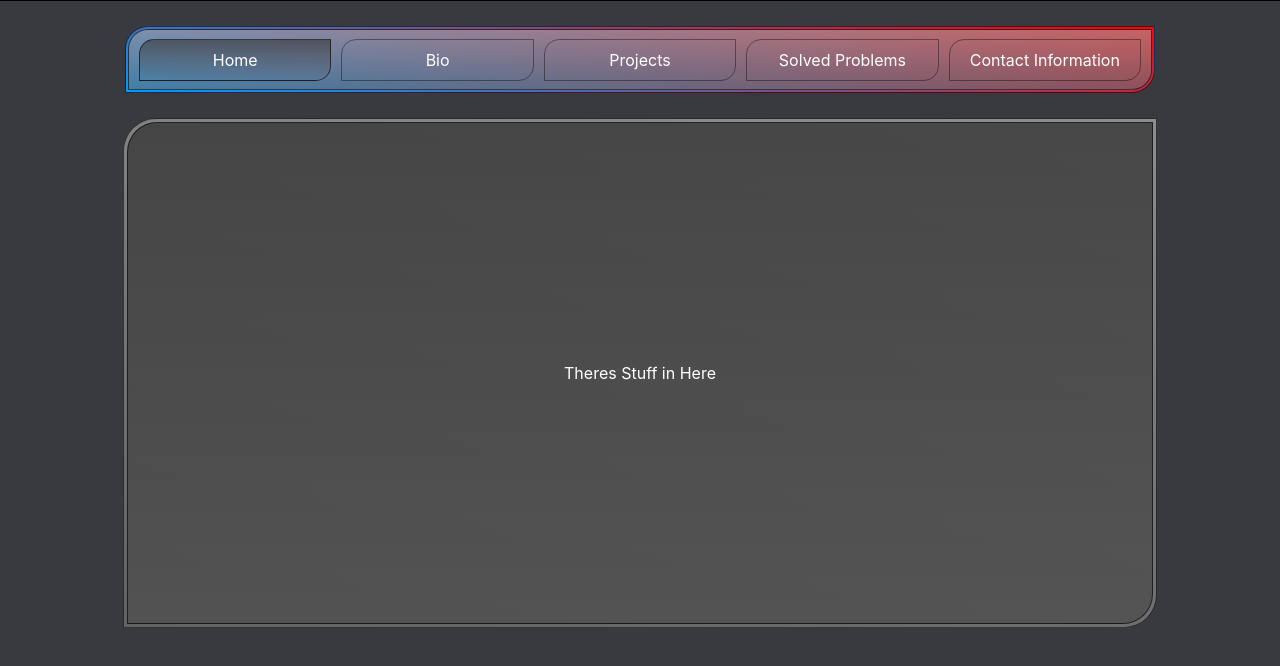
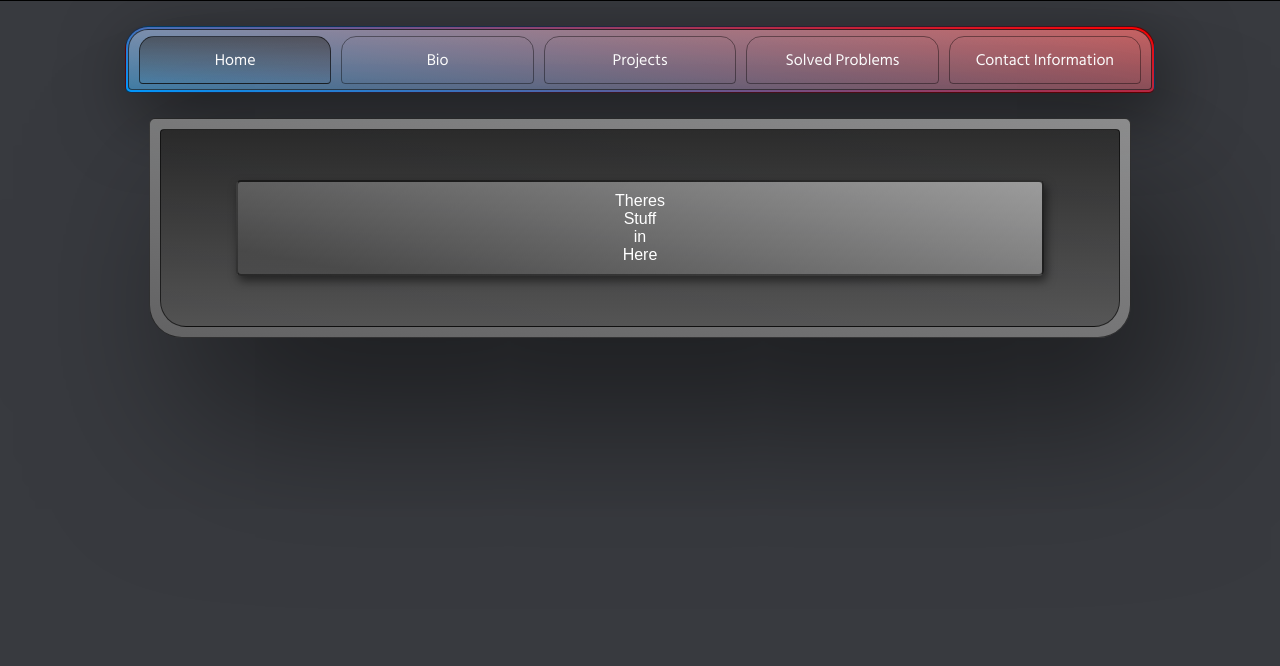
Before and after one commit to JamesNapoletano/personal-portfolio, a React (Create React App) app: page / in a window 1280 px wide. Shown: the top 666 px of the page. Built offline with nearby package versions, Linux system fonts and the light colour scheme.

Commit message:
updated layout

```diff
--- a/src/Components/ContentBox/ContentBox.jsx
+++ b/src/Components/ContentBox/ContentBox.jsx
@@ -6,7 +6,19 @@ const ContentBox = () => {
 
         <div className={styles.contentStroke}>
             <div className={styles.contentBase}>
-                <p>Theres Stuff in Here</p>
+                <div className={styles.innerContent}>
+
+
+                    Theres
+                    <br/>
+                    Stuff
+                    <br/>
+                    in
+                    <br/>
+                    Here
+
+
+                    </div>
             </div>
         </div>
 
--- a/src/Components/ContentBox/ContentBox.module.css
+++ b/src/Components/ContentBox/ContentBox.module.css
@@ -1,19 +1,35 @@
+
 .contentStroke {
+    box-sizing: border-box;
     border: 1px solid rgba(0, 0, 0, 0.6);
+    border-radius: 6px 6px 33px 33px;
+    box-shadow: 40px 80px 160px rgba(0, 0, 0, 0.5);
     background: linear-gradient(10deg, rgba(109, 109, 109, 0.8) 0%, rgb(163, 163, 163, 0.8) 100%);
     width: fit-content;
     height: fit-content;
-    border-radius: 33px 0px;
 }
 
 .contentBase {
+    box-sizing: border-box;
     border: 1px solid rgba(0, 0, 0, 0.6);
-    background: linear-gradient(0deg, rgba(78, 78, 78, 0.8) 0%, rgba(54, 54, 54, 0.8) 100%);
-    margin: 3px;
-    width: 1024px;
-    height: 500px;
+    border-radius: 4px 4px 26px 26px;
+    background: linear-gradient(0deg, rgba(78, 78, 78, 0.8) 0%, rgba(22, 22, 22, 0.8) 100%);
+    margin: 10px;
+    width: 960px;
+    height: auto;
     display: flex;
     justify-content: space-around;
     align-items: center;
-    border-radius: 30px 0px;
 }
+
+.innerContent {
+    border: 2px solid rgba(0, 0, 0, 0.6);
+    border-radius: 5px;
+    box-shadow: 2.5px 5px 10px rgba(0, 0, 0, 0.5);
+    background: linear-gradient(10deg, rgba(78, 78, 78, 0.5) 10%, rgba(255, 255, 255, 0.5) 100%);
+    margin: 50px 75px;
+    padding: 10px;
+    width: 100%;
+    height: 100%;
+    font-family: 'Nunito-sans', sans-serif;
+}
--- a/src/Components/NavBar/NavBar.jsx
+++ b/src/Components/NavBar/NavBar.jsx
@@ -9,22 +9,8 @@ const NavBar = () => {
                 <div
                     id='home'
                     className={styles.navButtonDown}
-                    onMouseEnter={() => {
+                    onClick={() => {
                         if (document.getElementById('home').className === `${styles.navButtonInit}`) {
-
-                            document.getElementById('home').className = `${styles.navButtonUp}`
-                        }
-                    }
-                    }
-                    onMouseLeave={() => {
-                        if (document.getElementById('home').className === `${styles.navButtonUp}`) {
-
-                            document.getElementById('home').className = `${styles.navButtonInit}`
-                        }
-                    }
-                    }
-                    onClick={() => {
-                        if (document.getElementById('home').className === `${styles.navButtonUp}`) {
 
                             document.getElementById('home').className = `${styles.navButtonDown}`
 
@@ -44,22 +30,8 @@ const NavBar = () => {
                 <div
                     id='bio'
                     className={styles.navButtonInit}
-                    onMouseEnter={() => {
+                    onClick={() => {
                         if (document.getElementById('bio').className === `${styles.navButtonInit}`) {
-
-                            document.getElementById('bio').className = `${styles.navButtonUp}`
-                        }
-                    }
-                    }
-                    onMouseLeave={() => {
-                        if (document.getElementById('bio').className === `${styles.navButtonUp}`) {
-
-                            document.getElementById('bio').className = `${styles.navButtonInit}`
-                        }
-                    }
-                    }
-                    onClick={() => {
-                        if (document.getElementById('bio').className === `${styles.navButtonUp}`) {
 
                             document.getElementById('home').className = `${styles.navButtonInit}`
 
@@ -78,22 +50,8 @@ const NavBar = () => {
                 <div
                     id='projects'
                     className={styles.navButtonInit}
-                    onMouseEnter={() => {
+                    onClick={() => {
                         if (document.getElementById('projects').className === `${styles.navButtonInit}`) {
-
-                            document.getElementById('projects').className = `${styles.navButtonUp}`
-                        }
-                    }
-                    }
-                    onMouseLeave={() => {
-                        if (document.getElementById('projects').className === `${styles.navButtonUp}`) {
-
-                            document.getElementById('projects').className = `${styles.navButtonInit}`
-                        }
-                    }
-                    }
-                    onClick={() => {
-                        if (document.getElementById('projects').className === `${styles.navButtonUp}`) {
 
                             document.getElementById('home').className = `${styles.navButtonInit}`
 
@@ -112,22 +70,8 @@ const NavBar = () => {
                 <div
                     id='problems'
                     className={styles.navButtonInit}
-                    onMouseEnter={() => {
+                    onClick={() => {
                         if (document.getElementById('problems').className === `${styles.navButtonInit}`) {
-
-                            document.getElementById('problems').className = `${styles.navButtonUp}`
-                        }
-                    }
-                    }
-                    onMouseLeave={() => {
-                        if (document.getElementById('problems').className === `${styles.navButtonUp}`) {
-
-                            document.getElementById('problems').className = `${styles.navButtonInit}`
-                        }
-                    }
-                    }
-                    onClick={() => {
-                        if (document.getElementById('problems').className === `${styles.navButtonUp}`) {
 
                             document.getElementById('home').className = `${styles.navButtonInit}`
 
@@ -146,22 +90,8 @@ const NavBar = () => {
                 <div
                     id='contact'
                     className={styles.navButtonInit}
-                    onMouseEnter={() => {
+                    onClick={() => {
                         if (document.getElementById('contact').className === `${styles.navButtonInit}`) {
-
-                            document.getElementById('contact').className = `${styles.navButtonUp}`
-                        }
-                    }
-                    }
-                    onMouseLeave={() => {
-                        if (document.getElementById('contact').className === `${styles.navButtonUp}`) {
-
-                            document.getElementById('contact').className = `${styles.navButtonInit}`
-                        }
-                    }
-                    }
-                    onClick={() => {
-                        if (document.getElementById('contact').className === `${styles.navButtonUp}`) {
 
                             document.getElementById('home').className = `${styles.navButtonInit}`
 
--- a/src/Components/NavBar/NavBar.module.css
+++ b/src/Components/NavBar/NavBar.module.css
@@ -1,16 +1,18 @@
 .navStroke {
     box-sizing: border-box;
     border: 1px solid rgba(0, 0, 0, 0.6);
+    border-radius: 23px 23px 6px 6px;
+    box-shadow: 10px 20px 70px rgba(0, 0, 0, 0.5);
     margin: 25px;
     background: linear-gradient(10deg, #0099ff 0%, #ff0000 100%);
     width: fit-content;
     height: fit-content;
-    border-radius: 23px 0px;
 }
 
 .navBase {
     box-sizing: border-box;
     border: 1px solid rgba(0, 0, 0, 0.6);
+    border-radius: 20px 20px 4px 4px;
     background: linear-gradient(0deg, rgba(109, 109, 109, 0.6) 0%, rgb(163, 163, 163, 0.6) 100%);
     margin: 2px;
     padding: 10px 5px;
@@ -19,33 +21,33 @@
     display: flex;
     justify-content: space-around;
     align-items: center;
-    border-radius: 20px 0px;
+    font-family: 'Hind Siliguri', sans-serif;
 }
 
 .navButtonInit {
     box-sizing: border-box;
+    border: 1px solid rgb(0, 0, 0, 0.4);
+    border-radius: 15px 15px 4px 4px;
     min-height: 1em;
     width: 100%;
     margin: 5px;
     padding: 10px 10px;
     background: transparent;
-    border: 1px solid rgb(0, 0, 0, 0.4);
-    border-radius: 15px 0px;
     display: flex;
     justify-content: center;
     align-items: center;
 
 }
 
-.navButtonUp {
+.navButtonInit:hover {
     box-sizing: border-box;
+    border: 1px solid rgba(0, 0, 0, 0.8);
+    border-radius: 15px 15px 4px 4px;
     min-height: 1em;
     width: 100%;
     margin: 5px;
     padding: 10px 10px;
     background: linear-gradient(0deg, transparent 0%, rgb(163, 163, 163, 0.6) 100%);
-    border: 1px solid rgba(0, 0, 0, 0.8);
-    border-radius: 15px 0px;
     display: flex;
     justify-content: center;
     align-items: center;
@@ -54,13 +56,13 @@
 
 .navButtonDown {
     box-sizing: border-box;
+    border: 1px solid rgb(0, 0, 0, 0.6);
+    border-radius: 15px 15px 4px 4px;
     min-height: 1em;
     width: 100%;
     margin: 5px;
     padding: 10px 10px;
     background: linear-gradient(0deg, transparent 0%, rgba(51, 51, 51, 0.6) 100%);
-    border: 1px solid rgb(0, 0, 0, 0.6);
-    border-radius: 15px 0px;
     display: flex;
     justify-content: center;
     align-items: center;
--- a/src/index.css
+++ b/src/index.css
@@ -1,8 +1,6 @@
+@import url('https://fonts.googleapis.com/css2?family=Hind+Siliguri&family=Nunito+Sans&display=swap');
 body {
   margin: 0;
-  font-family: -apple-system, BlinkMacSystemFont, 'Segoe UI', 'Roboto', 'Oxygen',
-    'Ubuntu', 'Cantarell', 'Fira Sans', 'Droid Sans', 'Helvetica Neue',
-    sans-serif;
   -webkit-font-smoothing: antialiased;
   -moz-osx-font-smoothing: grayscale;
 }
```
